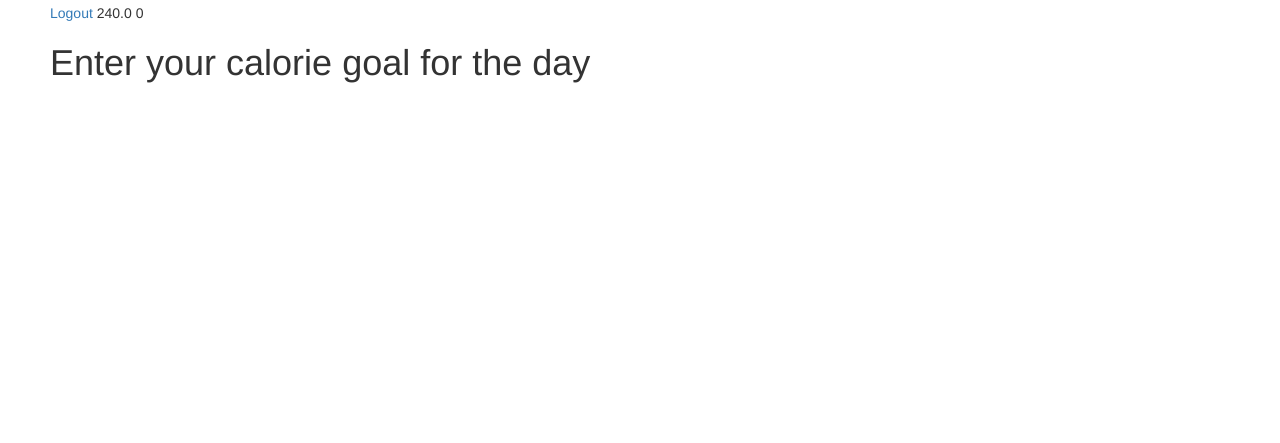
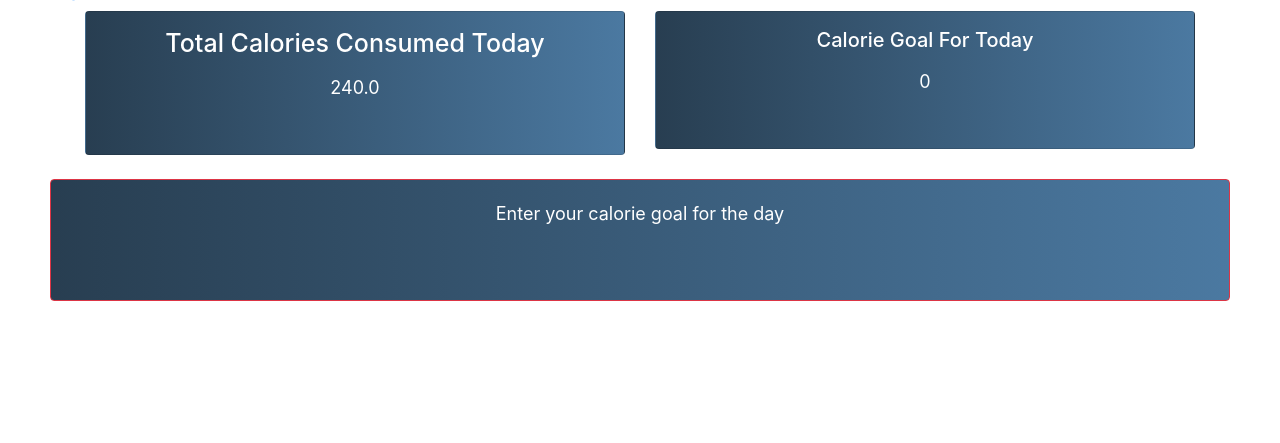
Before and after one commit to Tanmoy-Sarkar/Calorie-Counter-App, a Django app: page / in a window 1280 px wide. Shown: the part 357-800 px from the top of the page. Run offline with Django 3.2, Linux system fonts and the light colour scheme; a user stored in the database is signed in; data comes from the database, SQL or seed files in the repository; some libraries are stand-ins or nearby versions.

Commit message:
styling home page cards

```diff
--- a/static/css/base.css
+++ b/static/css/base.css
@@ -116,3 +116,70 @@
 #username {
 font-family: 'IM Fell DW Pica', serif;
 }
+
+
+
+.item{
+  padding-left:5px;
+  padding-right:5px;
+
+}
+.card {
+
+background: -webkit-linear-gradient(to right, #283E51, #4B79A1);
+background: linear-gradient(to right, #283E51, #4B79A1);
+
+
+color:white;
+
+}
+.item-card{
+  transition:0.5s;
+  cursor:pointer;
+}
+.item-card-title{
+  font-size:25px;
+  transition:1s;
+  cursor:pointer;
+}
+.item-card-title i{
+  font-size:15px;
+  transition:1s;
+  cursor:pointer;
+  color:#ffa710
+}
+.card-title i:hover{
+  transform: scale(1.25) rotate(100deg);
+  color:#18d4ca;
+
+}
+.card:hover{
+  transform: scale(1.05);
+  box-shadow: 10px 10px 15px rgba(0,0,0,0.3);
+}
+.card-text{
+  height:80px;
+  font-size: 18px;
+}
+
+.card::before, .card::after {
+  position: absolute;
+  top: 0;
+  right: 0;
+  bottom: 0;
+  left: 0;
+  transform: scale3d(0, 0, 1);
+  transition: transform .3s ease-out 0s;
+  background: rgba(255, 255, 255, 0.1);
+  content: '';
+  pointer-events: none;
+}
+.card::before {
+  transform-origin: left top;
+}
+.card::after {
+  transform-origin: right bottom;
+}
+.card:hover::before, .card:hover::after, .card:focus::before, .card:focus::after {
+  transform: scale3d(1, 1, 1);
+}
--- a/templates/base.html
+++ b/templates/base.html
@@ -8,7 +8,7 @@
 
 	<link href="{% static 'css/base.css' %}" rel="stylesheet">
 
-	<link rel="stylesheet" href="https://maxcdn.bootstrapcdn.com/bootstrap/3.4.1/css/bootstrap.min.css">
+	<link rel="stylesheet" href="https://stackpath.bootstrapcdn.com/bootstrap/4.5.2/css/bootstrap.min.css" integrity="sha384-JcKb8q3iqJ61gNV9KGb8thSsNjpSL0n8PARn9HuZOnIxN0hoP+VmmDGMN5t9UJ0Z" crossorigin="anonymous">
 
 	<meta name="viewport" content="width=device-width, initial-scale=1, shrink-to-fit=no">
 
--- a/templates/home.html
+++ b/templates/home.html
@@ -2,18 +2,47 @@
 
 {% block content %}
 <h1 id="username" class="text-center">Hi {{ request.user }} </h1><span><a href="{% url "logout" %}">Logout</a></span>
-{{ total_calorie }}
-{{ calorie_goal }}
+
 {% for record in records %}
 {{ record.total_calorie }}
 {% endfor %}
-{% if calorie_goal_status > 0 %}
-<h1>You need  {{ calorie_goal_status }} calories more to reach your goal </h1>
-{% elif calorie_goal == 0 %}
-<h1>Enter your calorie goal for the day </h1>
-{% else %}
-<h1>You surpassed your goal by {{ over_calorie }} calories </h1>
-{% endif %}
+<div class="container mt-2">
+  <div class="row">
+    <div class="col-lg-6 col-sm-12 item ">
+      <div class="card item-card card-block">
+        <h5 class="item-card-title mt-3 mb-3 text-center">Total Calories Consumed Today</h5>
+        <p class="card-text text-center">{{ total_calorie }}</p>
+  	</div>
+    </div>
+    <div class="col-lg-6 col-sm-12 item">
+      <div class="card item-card card-block">
+        <h5 class="card-title  mt-3 mb-3 text-center">Calorie Goal For Today</h5>
+        <p class="card-text text-center">{{ calorie_goal }}</p>
+  </div>
+    </div>
+  </div>
+
+</div>
+
+      <div class="card text-white border-danger text-center mt-4">
+
+        <div class="card-body">
+
+          <p class="card-text text-center">
+          {% if calorie_goal_status > 0 %}
+			You need  {{ calorie_goal_status }} calories more to reach your goal
+		  {% elif calorie_goal == 0 %}
+			Enter your calorie goal for the day
+		  {% else %}
+			You surpassed your goal by {{ over_calorie }} calories
+		  {% endif %} </p>
+
+        </div>
+
+      </div>
+
+
+
 
 
 {% endblock content %}
```
